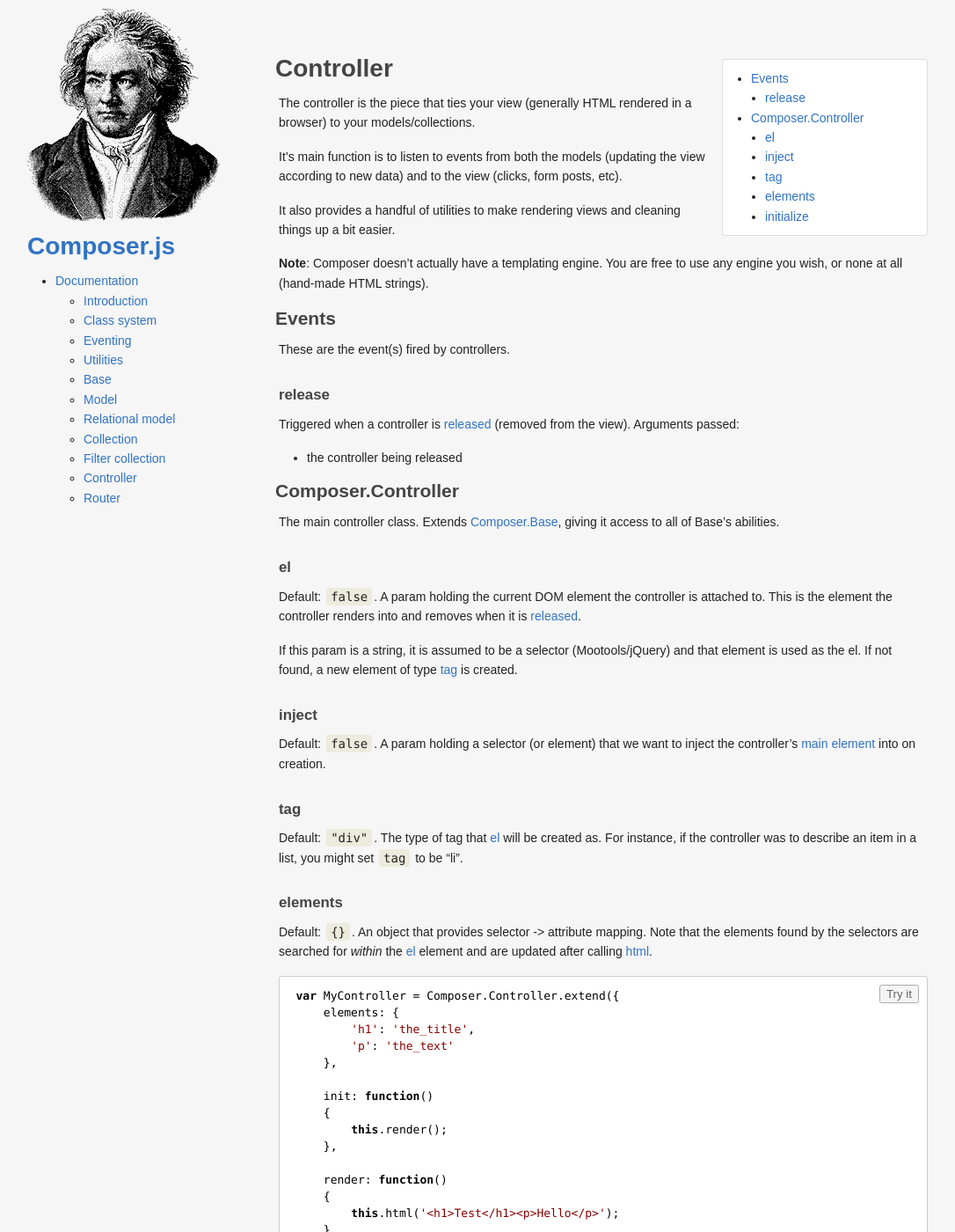
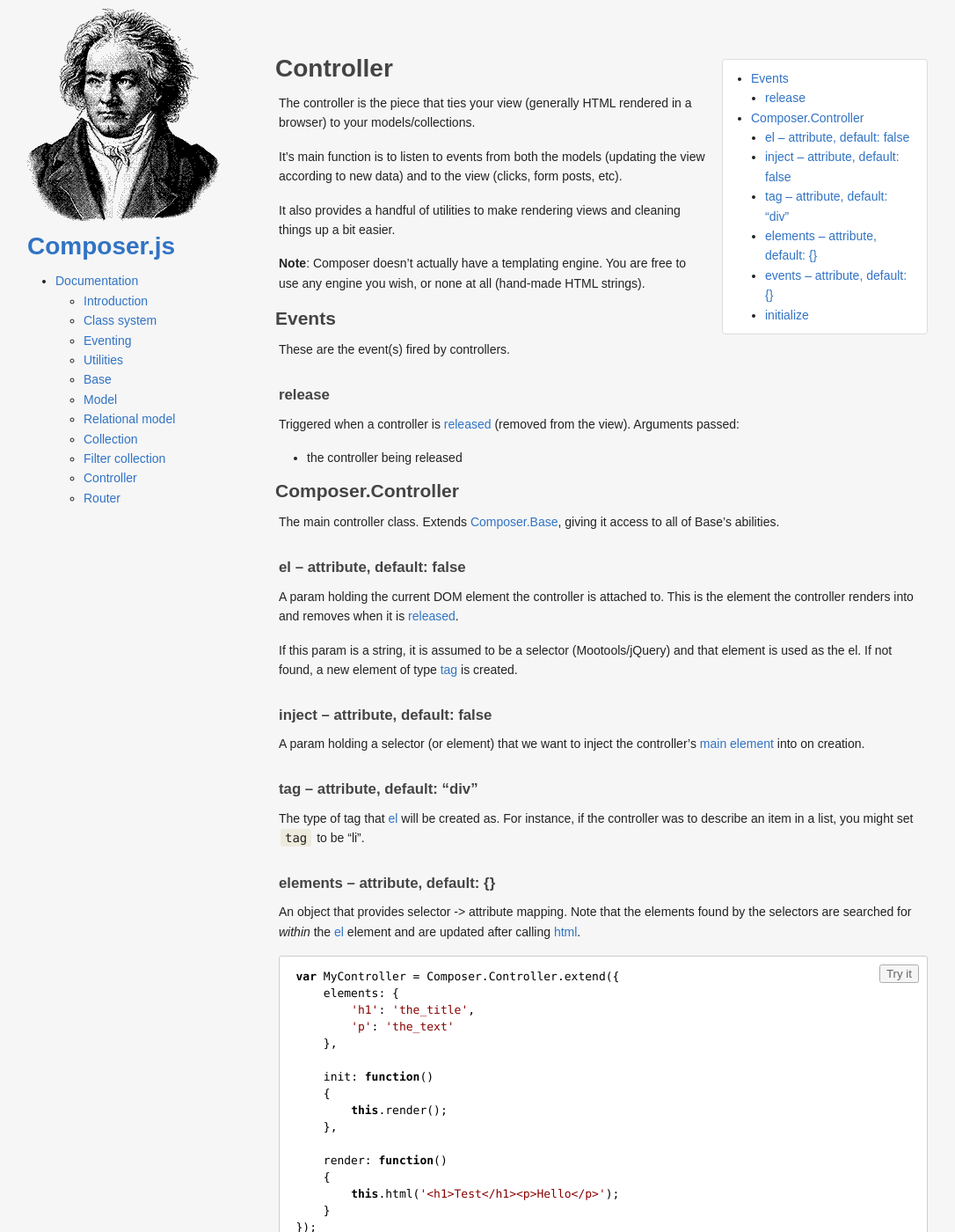
Before and after one commit to lyonbros/composer.js, a Jekyll site: the page built from docs/controller.md, in a window 1280 px wide and 1400 px high. Shown: the whole window at 88% size, without its empty margins (97-1183 px from the left). Built offline with Jekyll 4.4.1, drawn with Linux system fonts in a browser that asks for light colours; some of the changed text lies outside the part shown.

Commit message:
controller

```diff
--- a/docs/controller.md
+++ b/docs/controller.md
@@ -33,9 +33,9 @@ Arguments passed:
 The main controller class. Extends [Composer.Base](/composer.js/docs/base),
 giving it access to all of Base's abilities.
 
-### el
+### el -- attribute, default: false
 
-Default: `false`. A param holding the current DOM element the controller is
+A param holding the current DOM element the controller is
 attached to. This is the element the controller renders into and removes when
 it is [released](#release-1).
 
@@ -43,20 +43,20 @@ If this param is a string, it is assumed to be a selector (Mootools/jQuery) and
 that element is used as the el. If not found, a new element of type [tag](#tag)
 is created.
 
-### inject
+### inject -- attribute, default: false
 
-Default: `false`. A param holding a selector (or element) that we want to
+A param holding a selector (or element) that we want to
 inject the controller's [main element](#el) into on creation.
 
-### tag
+### tag -- attribute, default: "div"
 
-Default: `"div"`. The type of tag that [el](#el) will be created as. For
+The type of tag that [el](#el) will be created as. For
 instance, if the controller was to describe an item in a list, you might set
 `tag` to be "li".
 
-### elements
+### elements -- attribute, default: {}
 
-Default: `{}`. An object that provides selector -> attribute mapping. Note that
+An object that provides selector -> attribute mapping. Note that
 the elements found by the selectors are searched for *within* the [el](#el)
 element and are updated after calling [html](#html).
 
@@ -81,6 +81,10 @@ var con = new MyController();
 alert('Text: '+ con.the_text.innerHTML);
 {% endhighlight %}
 
+### events -- attribute, default: {}
+
+Default: `{}`.
+
 ### initialize
 `options` can contain the following items:
 
```
